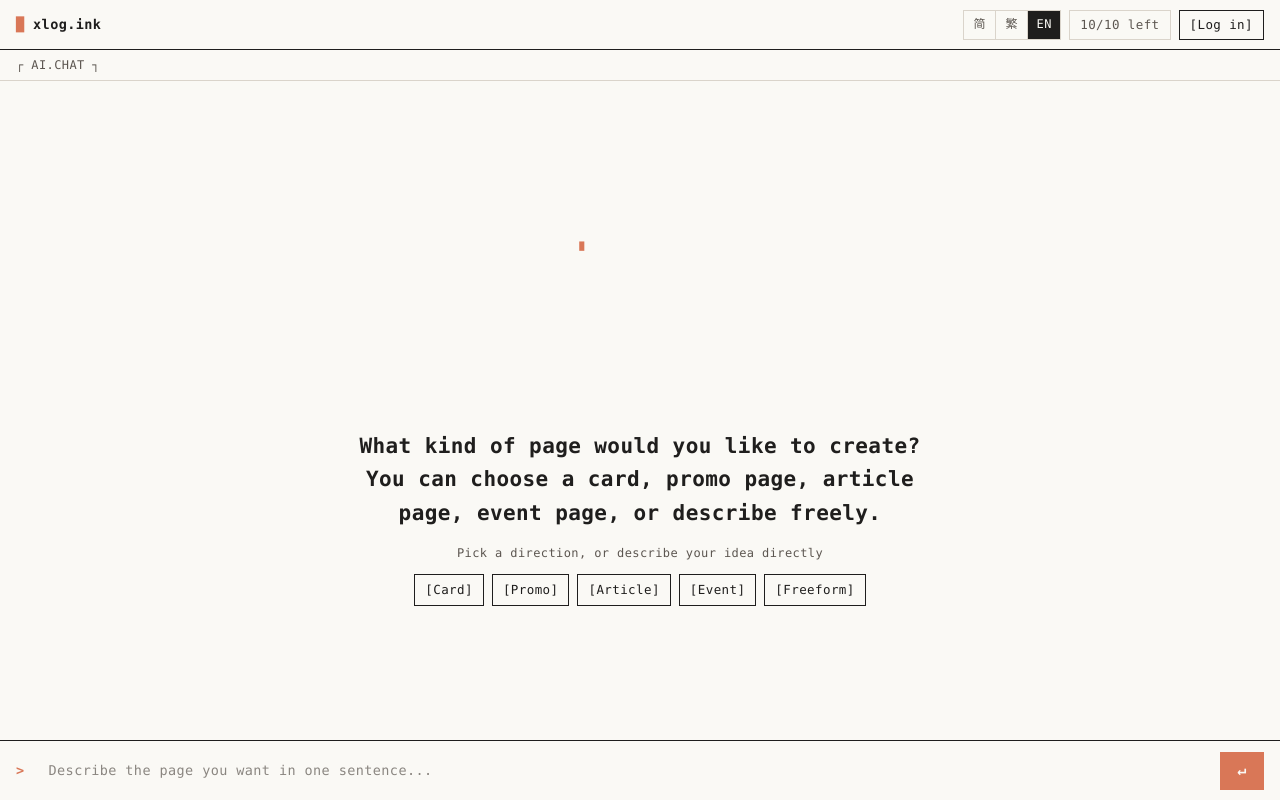
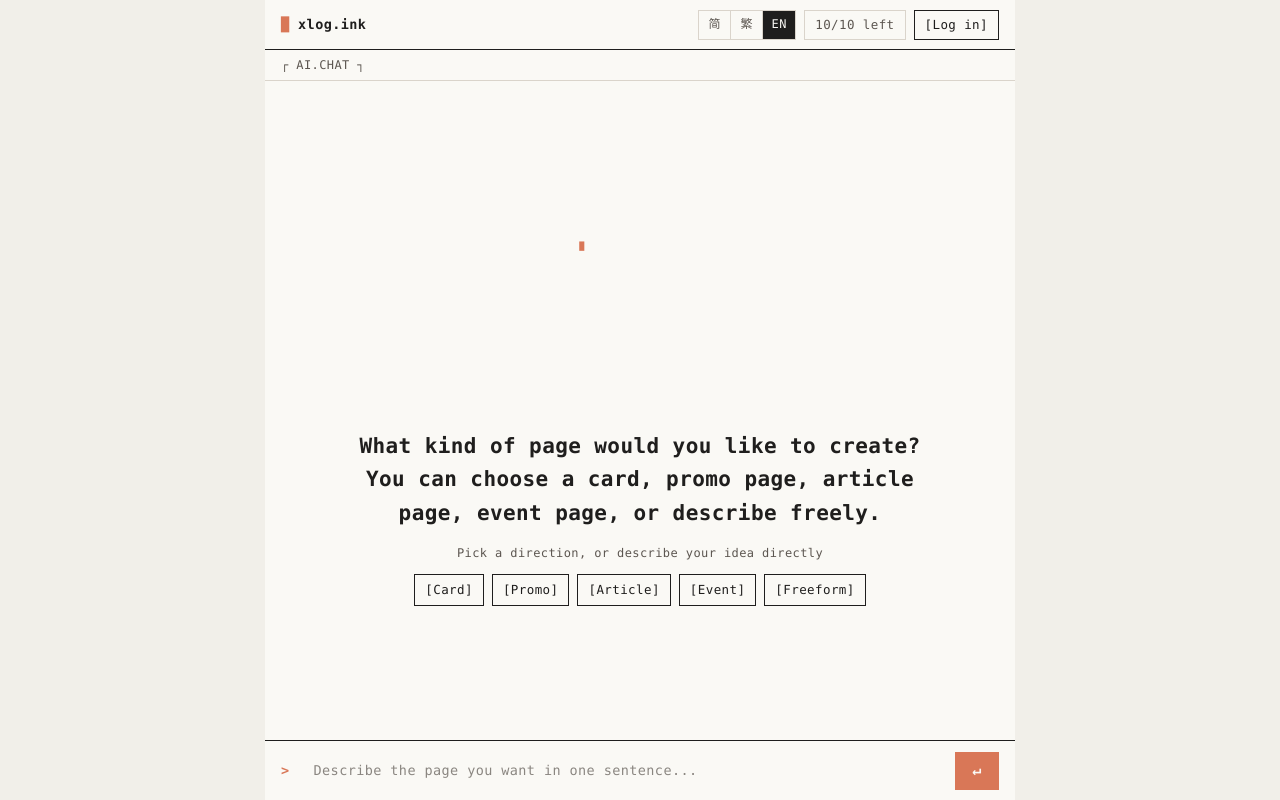
Before and after one commit to Lulu-Grant/xlog.ink, a PHP site: page / in a window 1280 px wide. Run offline with PHP 8.4, Linux system fonts and the light colour scheme; data that the repository does not hold is empty.

Commit message:
Constrain app shell width

```diff
--- a/css/page-ai.css
+++ b/css/page-ai.css
@@ -37,14 +37,16 @@ body {
 .desktop-canvas {
   width: 100%;
   height: var(--app-vh, 100dvh);
-  display: block;
+  display: flex;
+  justify-content: center;
+  align-items: stretch;
   padding: 0;
   overflow: hidden;
-  background: var(--panel);
+  background: var(--paper);
 }
 
 .app-window {
-  width: 100%;
+  width: min(750px, 100%);
   height: 100%;
   min-width: 0;
   min-height: 0;
--- a/index.php
+++ b/index.php
@@ -19,7 +19,7 @@ $allAppCopy = get_i18n()['app'];
   <meta property="og:title" content="<?php echo h($appCopy['pageTitle']); ?>">
   <meta property="og:description" content="<?php echo h($appCopy['ogDescription']); ?>">
   <meta property="og:image" content="/assets/og/cover.jpg">
-  <link rel="stylesheet" href="/css/page-ai.css?v=20260612v25">
+  <link rel="stylesheet" href="/css/page-ai.css?v=20260612v26">
   <link rel="icon" href="/favicon.ico">
   <?php if ($turnstileEnabled && $turnstileSiteKey !== ''): ?>
   <script src="https://challenges.cloudflare.com/turnstile/v0/api.js" async defer></script>
```
